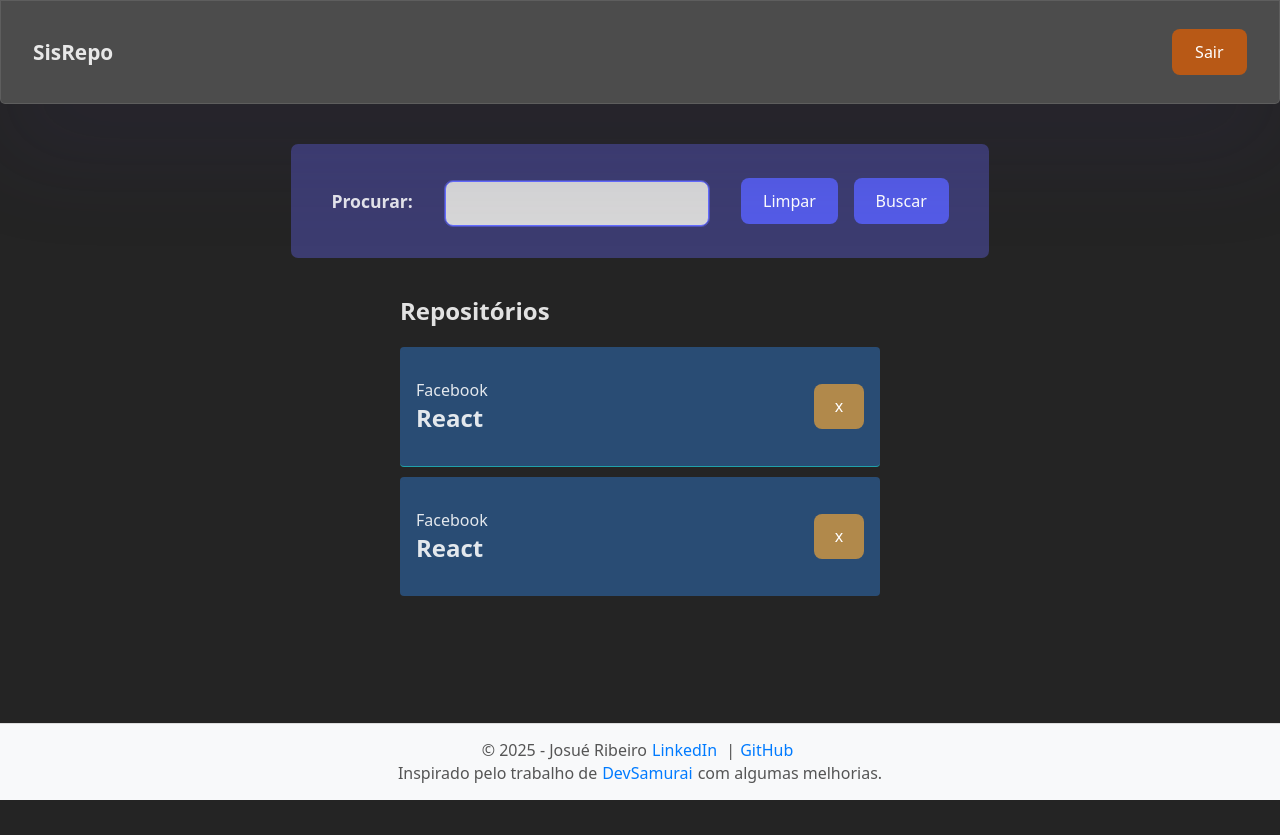
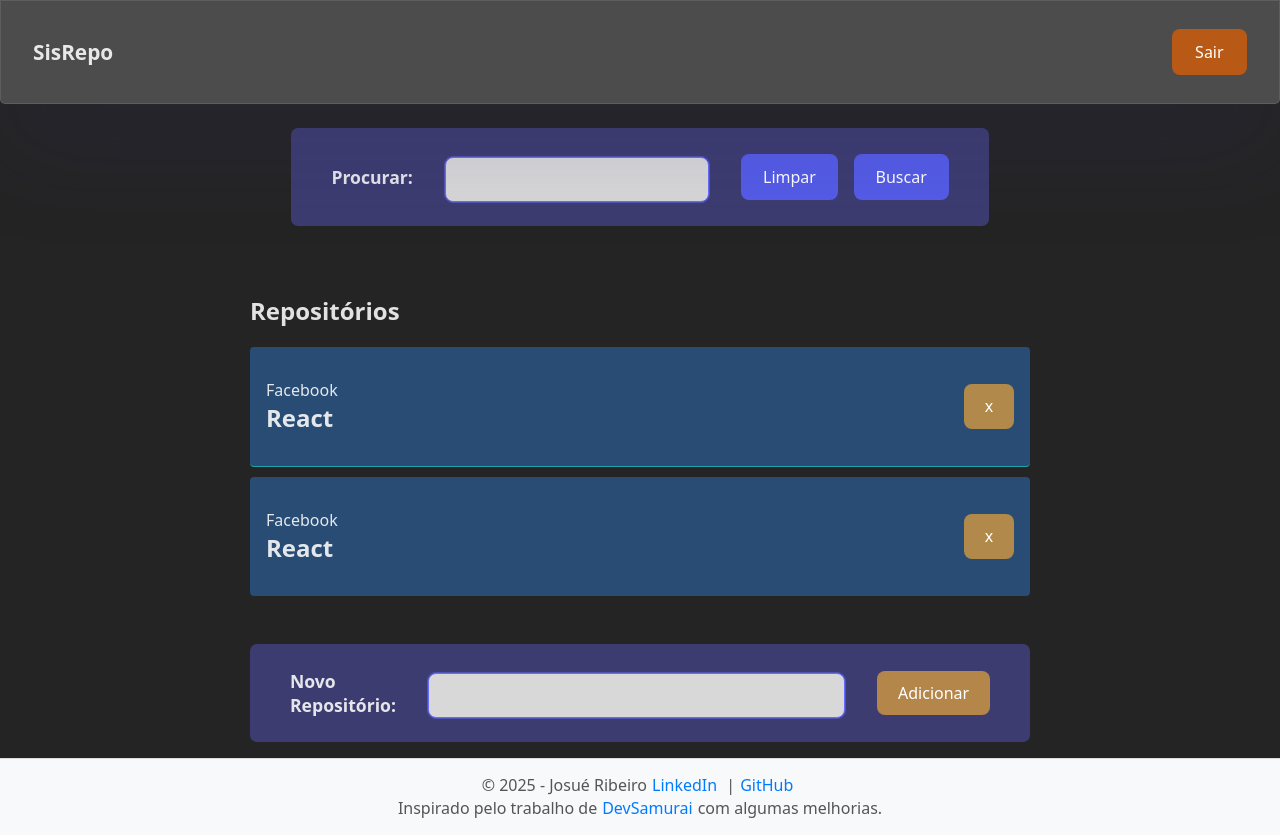
Before and after one commit to Jreng7/projects, a React (Vite) app in the folder gerenciamento_repositorios/frontend/: page / in a window 1280 px wide. Before the commit the page ends 800 px from the top, so only its background shows below. Built offline with nearby package versions, Linux system fonts and the light colour scheme.

Commit message:
feat: (MainPage) Adicionando função "logout" ao componente Nav

```diff
--- /dev/null
+++ b/gerenciamento_repositorios/frontend/src/pages/MainPage/Nav.jsx
@@ -0,0 +1,13 @@
+
+export function Nav({ argumento }) {
+  return (
+    <>
+      <header className="header">
+        <nav>
+          <h3>SisRepo</h3>
+          <button onClick={argumento} id="btnMain">Sair</button>
+        </nav>
+      </header>
+    </>
+  )
+}
--- a/gerenciamento_repositorios/frontend/src/pages/MainPage/index.jsx
+++ b/gerenciamento_repositorios/frontend/src/pages/MainPage/index.jsx
@@ -1,4 +1,5 @@
 import React from "react";
+import { Nav } from "./Nav";
 import "./style.css"
 
 const MainPage = () => {
@@ -15,14 +16,14 @@
     console.log('clear')
   }
 
+  const handleDeleteRepo = () => {
+    console.log('Repositório deletado com sucesso!')
+  }
+
   return (
     <div className="mainpage">
-      <header className="header">
-        <nav>
-          <h3>SisRepo</h3>
-          <button onClick={handleLogout} id="btnMain">Sair</button>
-        </nav>
-      </header>
+
+      <Nav argumento={handleLogout}/>
 
       <div className="search">
         <label htmlFor="query">Procurar:</label>
@@ -42,7 +43,7 @@
               <div className="owner">Facebook</div>
               <div className="name">React</div>
             </p>
-            <button>x</button>
+            <button onClick={handleDeleteRepo}>x</button>
           </li>
 
           <li>
@@ -54,6 +55,14 @@
           </li>
         </ul>
 
+        <div className="search">
+          <label htmlFor="repo" className="label-repo">Novo Repositório:</label>
+          <input type="url" id="repo" name="repo"/>
+          <div className="btn">
+            <button onClick={handleSearch}>Adicionar</button>
+          </div>
+        </div>
+
       </div>
     </div>
   )
--- a/gerenciamento_repositorios/frontend/src/pages/MainPage/style.css
+++ b/gerenciamento_repositorios/frontend/src/pages/MainPage/style.css
@@ -51,11 +51,12 @@
   gap: 2rem;
 
   max-width: 800px;
-  margin-top: 4rem;
+  margin-top: 3rem;
   background-color: #3c3c70;
-  padding: 2rem 2.5rem;
+  padding: 1.5rem 2.5rem;
   border-radius: 7px;
 }
+
 
 .search label {
   font-size: 1.1rem;
@@ -100,8 +101,9 @@
 
 .repositories {
   width: 100%;
-  max-width: 480px;
+  max-width: 780px;
   margin: 1rem auto;
+  margin-top: 3rem;
 }
 
 .repositories ul {
```
